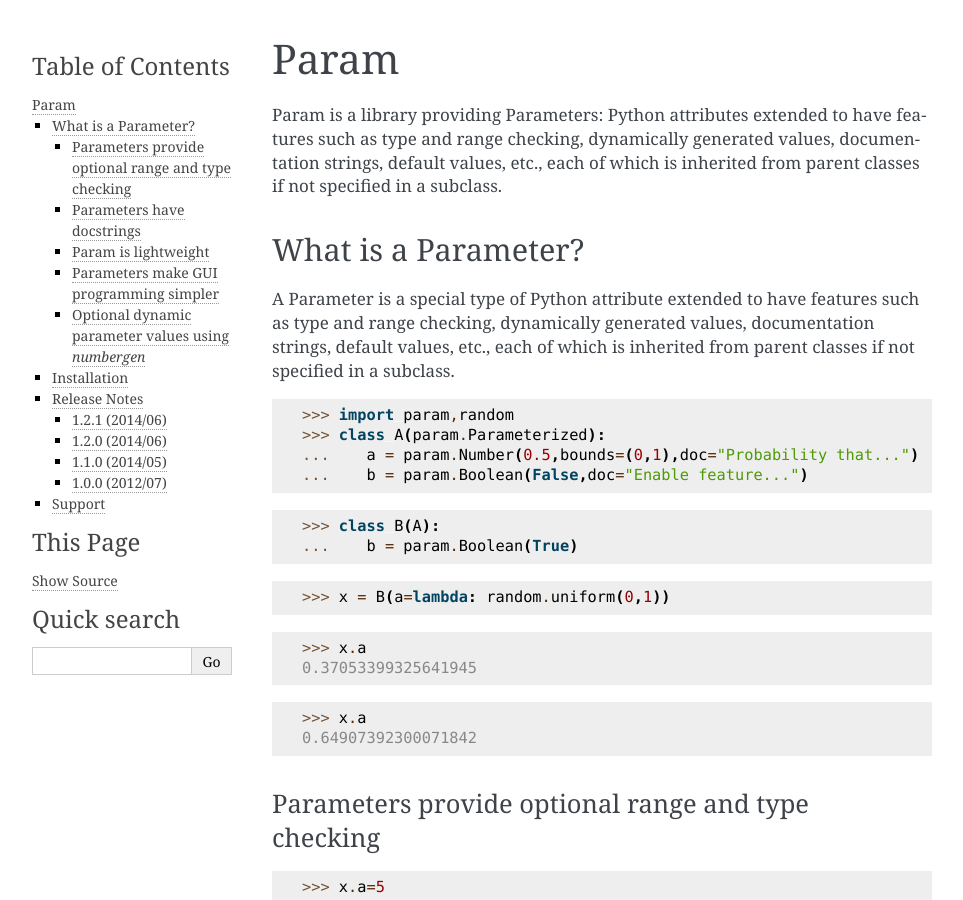
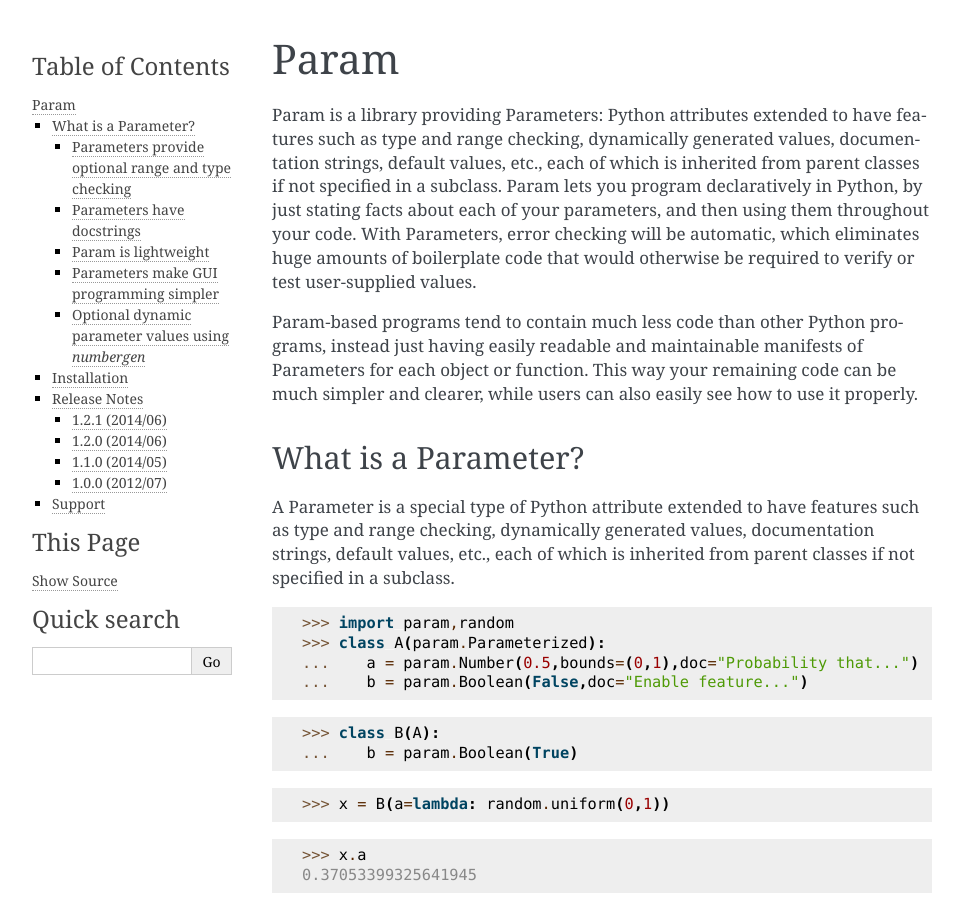
Before and after one commit to holoviz/param, a Sphinx documentation site: the page built from doc/index.rst, in a window 1280 px wide and 900 px high. Shown: the whole window, without its empty margins (148-1111 px from the left). Built offline with Sphinx 7.4.7, drawn with Linux system fonts in a browser that asks for light colours; pages that are not in the unit, such as notebooks, are missing from menus.

Commit message:
Added more background

```diff
--- a/doc/index.rst
+++ b/doc/index.rst
@@ -5,8 +5,18 @@ Param
 Param is a library providing Parameters: Python attributes extended to
 have features such as type and range checking, dynamically generated
 values, documentation strings, default values, etc., each of which is
-inherited from parent classes if not specified in a subclass.
+inherited from parent classes if not specified in a subclass.  Param
+lets you program declaratively in Python, by just stating facts about
+each of your parameters, and then using them throughout your code.
+With Parameters, error checking will be automatic, which eliminates
+huge amounts of boilerplate code that would otherwise be required to
+verify or test user-supplied values.
 
+Param-based programs tend to contain much less code than other Python
+programs, instead just having easily readable and maintainable
+manifests of Parameters for each object or function.  This way your
+remaining code can be much simpler and clearer, while users can also
+easily see how to use it properly.
 
 What is a Parameter?
 ====================
```
